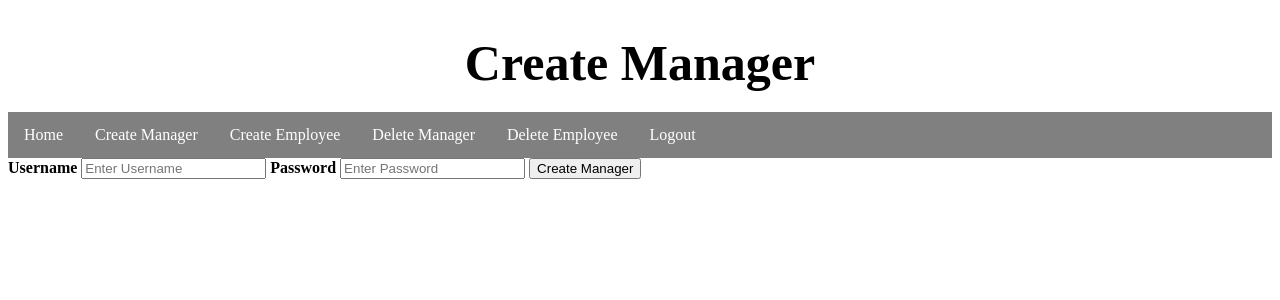
After one commit to bngei/Grocery_Store_Database, a Flask app: page /admin_create_manager in a window 1280 px wide. The commit adds this page. Shown: the top 300 px of the page. Run offline with Flask 3, Linux system fonts and the light colour scheme.

Commit message:
Updating files

```diff
--- a/app.py
+++ b/app.py
@@ -27,6 +27,7 @@ def login():
 
 
         try:
+            # check to see if the username and password are in the database
             myCursor.execute("SELECT * FROM grocery_store.user WHERE username = %s AND password = %s", (username, password))
             user = myCursor.fetchone()
             myConnection.commit()
@@ -35,18 +36,18 @@ def login():
 
 
         if user:
+            session['user_ID'] = user[0]
             if user[3] == 'admin':
-                return redirect(url_for('admin_home_page'))
+                return redirect(url_for('admin_home', user_ID=user[0]))
             elif user[3] == 'manager':
-                return redirect(url_for('manager_home_page'))
+                return redirect(url_for('manager_home', user_ID=user[0]))
             elif user[3] == 'employee':
-                return redirect(url_for('employee_home_page'))
+                return redirect(url_for('employee_home', user_ID=user[0]))
             elif user[3] == 'customer':
-                return redirect(url_for('customer_home_page'))
+                return redirect(url_for('customer_home', user_ID=user[0]))
         else:
             flash('Invalid username or password')
             return render_template('login.html')
-        return render_template('admin_home_page.html')
     else:
         return render_template('login.html')
 
@@ -100,11 +101,11 @@ def customer_form():
         # changing the date format
         new_date_of_birth = date_of_birth[-4:] + "-" + date_of_birth[0:2] + "-" + date_of_birth[3:5]
 
-        # getting userID
+        # getting user_ID
         try:
             myCursor.execute("SELECT * FROM grocery_store.user ORDER BY user_ID DESC");
             users = myCursor.fetchall()
-            userID = users[0][0]
+            user_ID = users[0][0]
             myConnection.commit()
         except Exception as error:
             print("An error occurred while executing the FIRST query: ", error)
@@ -128,9 +129,9 @@ def customer_form():
             myConnection.commit()
 
             # # inserting customer into the database
-            # myCursor.execute("INSERT INTO grocery_store.customer (user_ID, personal_information_ID)", (userID, PID))
+            # myCursor.execute("INSERT INTO grocery_store.customer (user_ID, personal_information_ID)", (user_ID, PID))
 
-            return redirect(url_for('customer_home_page'))
+            return redirect(url_for('customer_home'))
         except Exception as error:
             print("An error occurred while executing the query: ", error)
 
@@ -141,28 +142,48 @@ def customer_form():
 
 @app.route("/logout", methods=['POST', 'GET'])
 def logout():
+    session.clear()
     return render_template('login.html')
 
 
-@app.route("/customer_home_page", methods=['POST', 'GET'])
-def customer_home_page():
-    return render_template('customer_home_page.html')
+@app.route("/customer_home", methods=['POST', 'GET'])
+def customer_home():
+    user_ID = session['user_ID']
+    return render_template('customer_home.html', user_ID=user_ID)
 
 
-@app.route("/employee_home_page", methods=['POST', 'GET'])
-def employee_home_page():
-    return render_template('employee_home_page.html')
+@app.route("/employee_home", methods=['POST', 'GET'])
+def employee_home():
+    return render_template('employee_home.html')
 
 
-@app.route("/manager_home_page", methods=['POST', 'GET'])
-def manager_home_page():
-    return render_template('manager_home_page.html')
+@app.route("/manager_home", methods=['POST', 'GET'])
+def manager_home():
+    return render_template('manager_home.html')
 
 
-@app.route("/admin_home_page", methods=['POST', 'GET'])
-def admin_home_page():
-    return render_template('admin_home_page.html')
+@app.route("/admin_home", methods=['POST', 'GET'])
+def admin_home():
+    return render_template('admin_home.html')
 
+
+@app.route("/admin_create_manager", methods=['POST', 'GET'])
+def admin_create_manager():
+    return render_template('admin_create_manager.html')
+
+
+@app.route("/admin_create_employee", methods=['POST', 'GET'])
+def admin_create_employee():
+    return render_template('admin_create_employee.html')
+
+
+@app.route("/admin_delete_manager", methods=['POST', 'GET'])
+def admin_delete_manager():
+    return render_template('admin_delete_manager.html')
+
+@app.route("/admin_delete_employee", methods=['POST', 'GET'])
+def admin_delete_employee():
+    return render_template('admin_delete_employee.html')
 
 if __name__ == '__main__':
     app.run(debug=True)
--- /dev/null
+++ b/templates/admin_create_manager.html
@@ -0,0 +1,36 @@
+<!DOCTYPE html>
+<html>
+    <head>
+        <title>Create Manager</title>
+        <link rel="stylesheet" type="text/css" href="{{url_for('static', filename='styles.css')}}">
+    </head>
+
+    <body>
+        <header>
+            <h1>
+                <center>Create Manager</center>
+            </h1>
+            <nav>
+                <ul>
+                    <li><a href="{{url_for('admin_home')}}">Home</a></li>
+                    <li><a href="{{url_for('admin_create_manager')}}">Create Manager</a></li>
+                    <li><a href="{{url_for('admin_create_employee')}}">Create Employee</a></li>
+                    <li><a href="{{url_for('admin_delete_manager')}}">Delete Manager</a></li>
+                    <li><a href="{{url_for('admin_delete_employee')}}">Delete Employee</a></li>
+                    <li><a href="{{url_for('login')}}">Logout</a></li>
+                </ul>
+            </nav>
+        </header>
+
+        <form action="{{url_for('admin_create_manager')}}" method="POST">
+            <div class="container">
+                <label for="username"><b>Username</b></label>
+                <input type="text" placeholder="Enter Username" name="username" required>
+
+                <label for="password"><b>Password</b></label>
+                <input type="password" placeholder="Enter Password" name="password" required>
+
+                <button type="submit">Create Manager</button>
+            </div>
+    </body>
+</html>
```
Also changed, not shown: templates/admin_create_employee.html (added, +25 -0 lines), templates/admin_delete_employee.html (added, +25 -0 lines), templates/admin_delete_manager.html (added, +25 -0 lines), templates/admin_home.html (added, +25 -0 lines), templates/customer_home.html (renamed from templates/admin_home_page.html, +4 -3 lines), templates/customer_home_page.html (deleted, +0 -23 lines), templates/employee_home.html (renamed from templates/employee_home_page.html), templates/manager_home.html (renamed from templates/manager_home_page.html).
